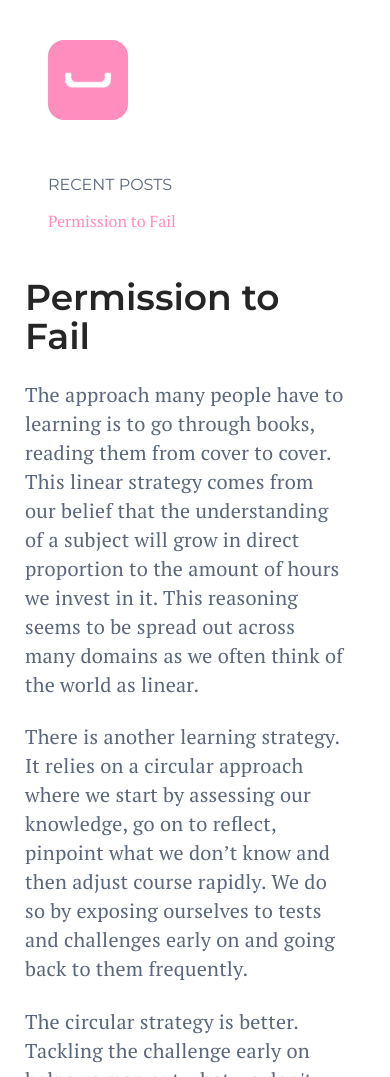
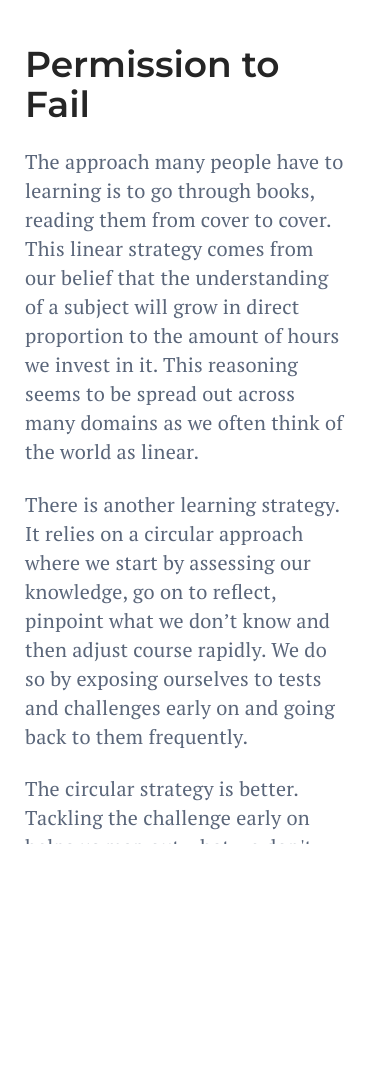
Before and after one commit to scopeverse/blog, a Gatsby site: page /fail-fast in a window 390 px wide. After the commit the page ends 844 px from the top, so only its background shows below. Built offline with nearby package versions, Linux system fonts and the light colour scheme; Gatsby itself is replaced by a stand-in of ours.

Commit message:
introduced css modules and media queries, also fixed seo related issues

```diff
--- a/src/components/form.js
+++ b/src/components/form.js
@@ -5,7 +5,9 @@ const Form = ({ }) => (
 
 <div>
 
-<form name="username" method="GET" netlify-honeypot="bot-field" data-netlify="true" autocomplete="off" target="_blank" action="https://malikpiara.typeform.com/to/doGg34/" style= {{
+<form name="username" method="POST" netlify-honeypot="bot-field" data-netlify="true" autocomplete="off" target="_blank"
+onsubmit="window.open('http://google.com/','_blank',);"
+style= {{
   marginLeft: `50px`,
   marginTop: `30px`,
   width: `600px`,
--- a/src/components/layout.js
+++ b/src/components/layout.js
@@ -11,7 +11,7 @@ import { useStaticQuery, graphql } from "gatsby"
 
 import Sidebar from "./sidebar"
 import Subscribe from "./subscribe"
-import "./layout.css"
+import styles from "./layout.module.css"
 
 const Layout = ({ children }) => {
   const data = useStaticQuery(graphql`
@@ -25,37 +25,14 @@ const Layout = ({ children }) => {
   `)
 
   return (
-    <>
-    <div class="container" style={{
-      display: `flex`,
-      height: `100vh`,
-      flexFlow: `row wrap`,
-      justifyContent: `flex-start`,
-      margin: `auto`,
-      flex: `1 100%;`,
-    }}>
+    <div className={styles.container}>
 
       <Sidebar/>
 
-      <main style={{
-            display: `flex`,
-            alignSelf: `flex-start`,
-            flexFlow: `row wrap`,
-            align: `center`,
-            height: `100vh`,
-            backgroundColor: `white`,
-            zIndex: `100`,
-            position: `relative`,
-            padding: `45px 45px 45px 25px`,
-
-            overflow: `auto`,
-            flex: `2 1 700px`,
-      }} > {children}</main>
-
-
+      <main className={styles.main}>{children}</main>
 
       </div>
-    </>
+
   )
 }
 
--- a/src/components/layout.css
+++ b/src/components/layout.module.css
@@ -621,3 +621,45 @@ pre tt:after {
     font-size: 100%;
   }
 }
+
+.container {
+  display: flex;
+      height: 100vh;
+      flex-flow: row wrap;
+      justify-content: flex-start;
+      margin: auto;
+      flex: 1 100%;
+}
+
+.main {
+  display: flex;
+  align-self: flex-start;
+  flex-flow: row wrap;
+  height: 100vh;
+  background-color: white;
+  z-index: 10;
+  position: relative;
+  padding: 45px 45px 45px 25px;
+  overflow: auto;
+  flex: 2 1 700px;
+}
+
+.main > * {
+  width: 800px;
+}
+
+.navbar {
+  order: 0;
+  flex: 1 1 200px;
+  display: flex;
+  flex-direction: column;
+  flex-wrap: wrap;
+  justify-content: flex-start;
+  padding: 2.5rem 0rem 0rem 3rem;
+  width: 250px;
+  z-index: 5;
+}
+
+@media (max-width: 900px) {
+  .navbar { display: none; background-color: red; }
+}
--- a/src/components/sidebar.js
+++ b/src/components/sidebar.js
@@ -2,21 +2,10 @@ import { Link } from "gatsby"
 import PropTypes from "prop-types"
 import React from "react"
 import Logo from "../components/image"
+import styles from "./layout.module.css"
 
 const Sidebar = ({ }) => (
-  <aside
-    style={{
-      order: `0`,
-      flex: `1 1 200px`,
-      display: `flex`,
-      flexDirection: `column`,
-      flexWrap: `wrap`,
-      justifyContent: `flex-start`,
-      padding: `2.5rem 0rem 0rem 3rem`,
-      width: `250px`,
-      zIndex: `5`,
-    }}
-  >
+  <aside className={styles.navbar}>
 
         <div id="logo" style={{
           marginBottom: `40px`,
--- a/src/pages/fail-fast.js
+++ b/src/pages/fail-fast.js
@@ -7,8 +7,11 @@ import SEO from "../components/seo"
 
 const SecondPage = () => (
   <Layout>
-    <SEO title="Permission to Fail" />
-    <SEO metaDescription="When we give ourselves permission to fail faster, we are giving ourselves permission to grow faster. This reasoning doesn’t come naturally. Testing ourselves early on triggers anxiety as we perceive our initial inability as failure. We are wired to avoid it because, for most part of human history, failing could lead to fatal consequences." />
+    <SEO title="Permission to Fail"
+          description="When we give ourselves permission to fail faster, we are giving ourselves permission to grow faster. This reasoning doesn’t come naturally. Testing ourselves early on triggers anxiety as we perceive our initial inability as failure. We are wired to avoid it because, for most part of human history, failing could lead to fatal consequences."
+
+          />
+
     <h1>Permission to Fail</h1>
 
     <p>The approach many people have to learning is to go through books, reading them from cover to cover. This linear strategy comes from our belief that the understanding of a subject will grow in direct proportion to the amount of hours we invest in it. This reasoning seems to be spread out across many domains as we often think of the world as linear.</p>
@@ -36,8 +39,8 @@ const SecondPage = () => (
 
     <p>I often start new projects that I kill, sometimes, as fast as I start them. This is because I see great value in the potential outcomes, and contained risk in the harm of my free time. I approach them in a particular way, often building prototypes instead of fully fledged products that take months to code and design. This asymmetry enables me to fail fast and learn in the process. The short-term failures are important learning about where not to look and what not to do and I’m betting on the long-term.</p>
 
-    —— <br />
-    Thank you Dad, Tobias Freudenreich, Paulo Gonçalves, João Araújo, Mariana Barbosa for reading and going through early drafts of this.
+    <p>——</p> <br />
+    <p>Thank you Dad, Tobias Freudenreich, Paulo Gonçalves, João Araújo, Mariana Barbosa for reading and going through early drafts of this.</p>
 
     <Subscribe />
     <Link to="/">Go back to the homepage</Link>
```
